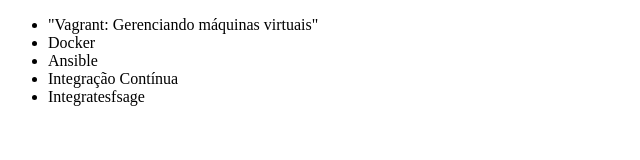
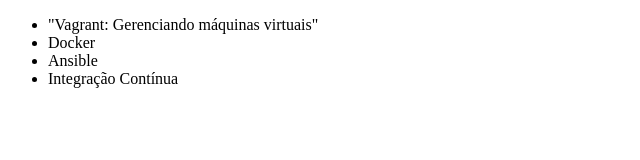
Before and after one commit to lorrannecas/repositorio_github, a plain HTML site: page index.html in a window 1280 px wide. Shown: the whole page, without its empty margins (0-640 px from the left). Drawn offline with Linux system fonts and the light colour scheme.

Commit message:
Revert "Add curso de integratesdfjksdg"
This reverts commit 9eabe60436e0ded08e40e33af9152d084cf6f895.

```diff
--- a/index.html
+++ b/index.html
@@ -10,8 +10,6 @@
         <li>Docker</li>
         <li>Ansible</li>
         <li>Integração Contínua</li>
-	<li>Integratesfsage</li>
-
     </ul>
 </body>
 </html>
```
